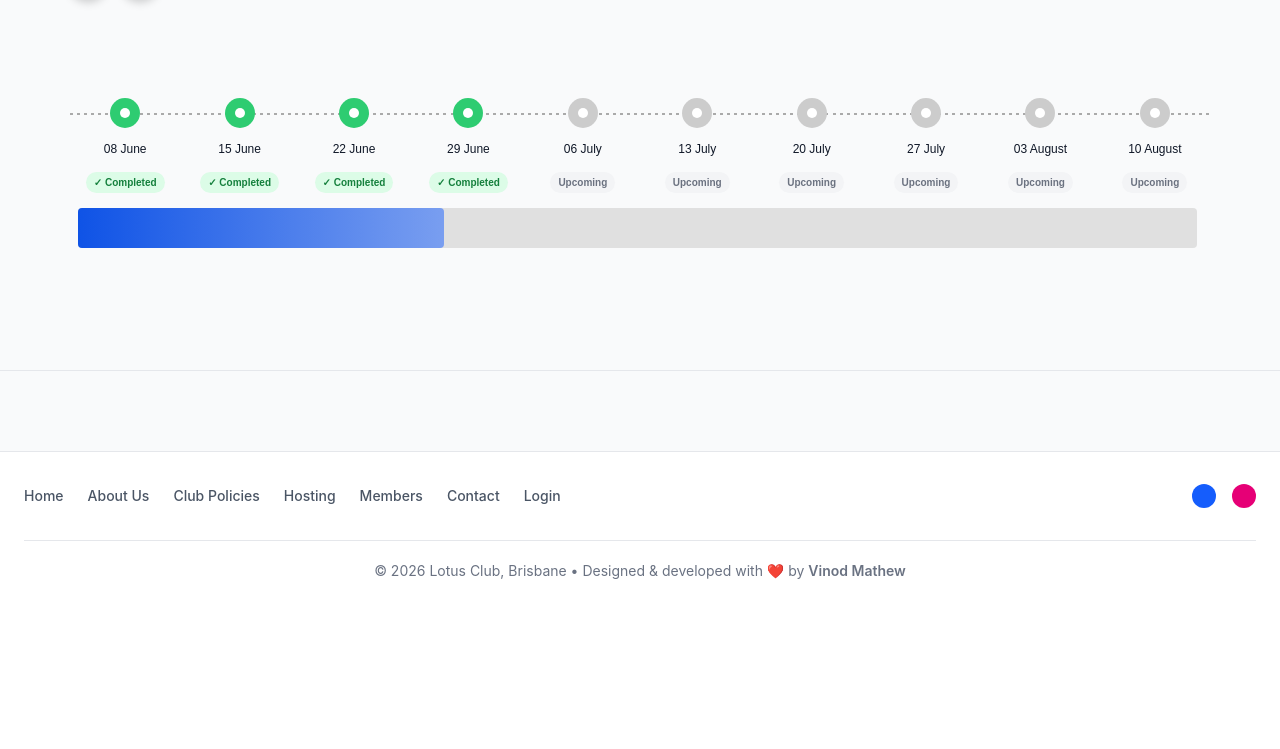
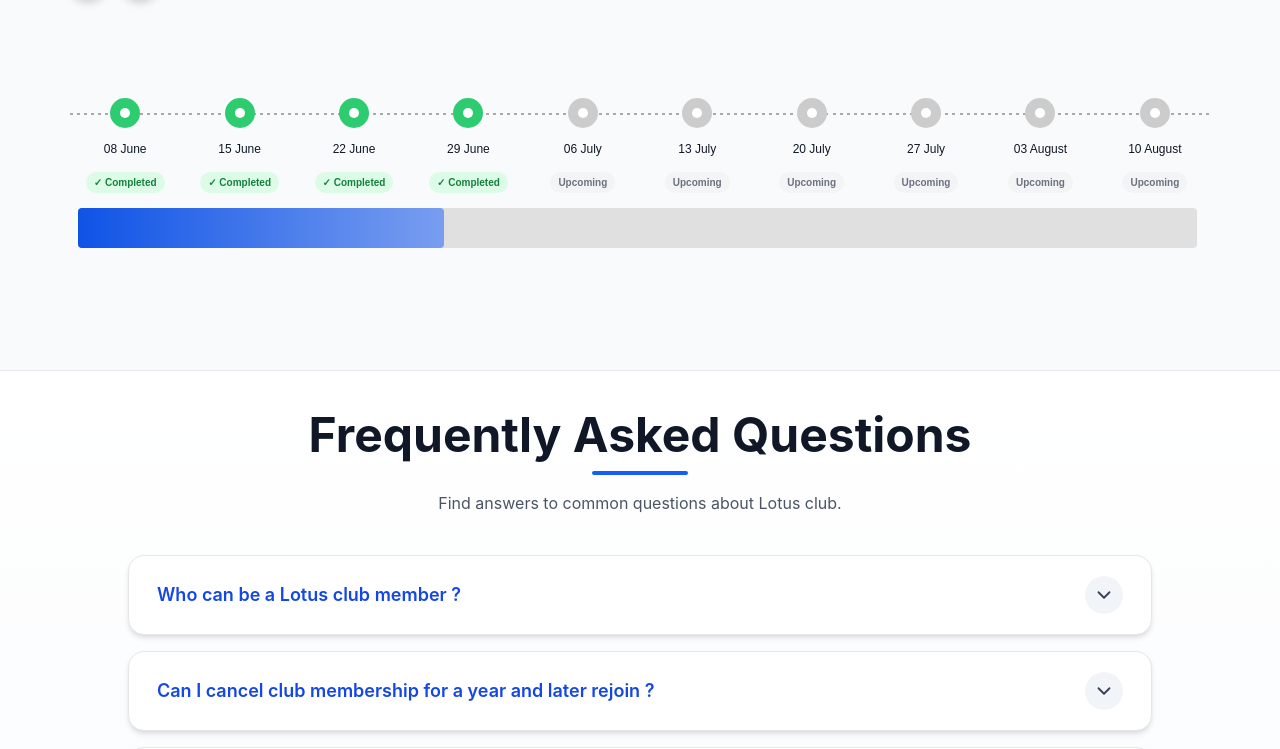
Before and after one commit to scrumvisualize/lotusclub, a React (Vite) app: page / in a window 1280 px wide. Shown: the part 3603-4352 px from the top of the page. Before the commit the page ends 4216 px from the top, so only its background shows below. Built offline with nearby package versions, Linux system fonts and the light colour scheme; no server answers; the database is empty.

Commit message:
image push, FAQ section

```diff
--- /dev/null
+++ b/src/components/FAQSection.tsx
@@ -0,0 +1,161 @@
+import { useState } from "react";
+import { ChevronDown } from "lucide-react";
+
+type FAQ = {
+    question: string;
+    answer: string;
+};
+
+const faqs: FAQ[] = [
+    {
+        question: "Who can be a Lotus club member ?",
+        answer:
+            "Lorem ipsum dolor sit amet, consectetur adipiscing elit. Add your answer here.",
+    },
+    {
+        question: "Can I cancel club membership for a year and later rejoin ?",
+        answer:
+            "Sed do eiusmod tempor incididunt ut labore et dolore magna aliqua.",
+    },
+    {
+        question:
+            "Can I transfer my club membership to another person ?",
+        answer:
+            "Ut enim ad minim veniam, quis nostrud exercitation ullamco laboris nisi ut aliquip ex ea commodo consequat.",
+    },
+
+    {
+        question:
+            "Will a Lotus member get discounts from other clubs in India/ Kerala ?",
+        answer:
+            "Ut enim ad minim veniam, quis nostrud exercitation ullamco laboris nisi ut aliquip ex ea commodo consequat.",
+    },
+    {
+        question:
+            "Do we have a physical membership cards for members in Brisbane ?",
+        answer:
+            "Ut enim ad minim veniam, quis nostrud exercitation ullamco laboris nisi ut aliquip ex ea commodo consequat.",
+    },
+];
+
+const FAQSection = () => {
+
+    const [openIndex, setOpenIndex] = useState<number | null>(null);
+
+    const toggleQuestion = (index: number) => {
+        setOpenIndex(openIndex === index ? null : index);
+    };
+
+    return (
+        <section className="w-full py-10 px-4 sm:px-6 lg:px-8 bg-gradient-to-b from-white to-slate-50 dark:from-slate-900 dark:to-slate-950 transition-colors duration-300">
+            <div className="max-w-5xl mx-auto">
+                {/* Heading */}
+                <div className="text-center mb-10">
+                    <h2 className="text-3xl sm:text-4xl md:text-5xl font-bold text-gray-900 dark:text-white">
+                        Frequently Asked Questions
+                    </h2>
+
+                    <div className="w-24 h-1 bg-blue-600 mx-auto mt-3 rounded-full" />
+
+                    <p className="mt-4 text-gray-600 dark:text-slate-400 text-sm sm:text-base max-w-2xl mx-auto">
+                        Find answers to common questions about Lotus club.
+                    </p>
+                </div>
+
+                {/* FAQ Items */}
+                <div className="space-y-4">
+                    {faqs.map((faq, index) => {
+                        const isOpen = openIndex === index;
+
+                        return (
+                            <div
+                                key={index}
+                                className="
+                            group
+                            overflow-hidden
+                            rounded-2xl
+                            border
+                            border-gray-200
+                            dark:border-slate-700
+                            bg-white
+                            dark:bg-slate-800/70
+                            shadow-md
+                            dark:shadow-slate-950/50
+                            transition-all
+                            duration-300
+                            hover:-translate-y-1
+                            hover:shadow-xl
+                            dark:hover:border-blue-500
+                        "
+                            >
+                                <button
+                                    onClick={() => toggleQuestion(index)}
+                                    className="flex w-full items-center justify-between gap-4 px-5 py-5 sm:px-7"
+                                >
+                                    <span
+                                        className="
+                                    text-left
+                                    text-base
+                                    sm:text-lg
+                                    font-semibold
+                                    text-blue-700
+                                    dark:text-slate-100
+                                    transition-all
+                                    duration-300
+                                    group-hover:text-blue-600
+                                    dark:group-hover:text-blue-400
+                                    group-hover:underline
+                                    underline-offset-4
+                                "
+                                    >
+                                        {faq.question}
+                                    </span>
+
+                                    <div
+                                        className={`
+                                    flex-shrink-0
+                                    rounded-full
+                                    p-2
+                                    bg-slate-100
+                                    dark:bg-slate-700
+                                    transition-all
+                                    duration-300
+                                    ${isOpen
+                                                ? "rotate-180 bg-blue-100 dark:bg-blue-900/40"
+                                                : ""
+                                            }
+                                `}
+                                    >
+                                        <ChevronDown
+                                            size={22}
+                                            className="text-gray-700 dark:text-slate-300"
+                                        />
+                                    </div>
+                                </button>
+
+                                <div
+                                    className={`
+                                overflow-hidden
+                                transition-all
+                                duration-500
+                                ease-in-out
+                                ${isOpen
+                                            ? "max-h-60 opacity-100"
+                                            : "max-h-0 opacity-0"
+                                        }
+                            `}
+                                >
+                                    <div className="px-5 pb-5 sm:px-7 text-gray-600 dark:text-slate-300 leading-7 text-sm sm:text-base">
+                                        {faq.answer}
+                                    </div>
+                                </div>
+                            </div>
+                        );
+                    })}
+                </div>
+            </div>
+        </section>
+    );
+};
+
+export default FAQSection;
--- a/src/components/RelaxFridays.tsx
+++ b/src/components/RelaxFridays.tsx
@@ -124,6 +124,7 @@ export default function RelaxFridays() {
                         sm:h-[380px]
                         lg:h-[420px]
                         object-cover
+                        object-bottom
                         rounded-3xl
                         shadow-2xl
                         border
--- a/src/pages/Home.tsx
+++ b/src/pages/Home.tsx
@@ -15,6 +15,7 @@ import {
 
 import { db } from "../firebase";
 import Partners from "../components/Partners";
+import FAQSection from "../components/FAQSection";
 
 export default function Home() {
 
@@ -548,9 +549,13 @@ export default function Home() {
                 </div>
             </div>
 
+            {/* Partners section */}
             <div>
                 <Partners />
             </div>
+
+            {/* FAQ section */}
+            <FAQSection />
 
             {/* Footer section */}
 
```
